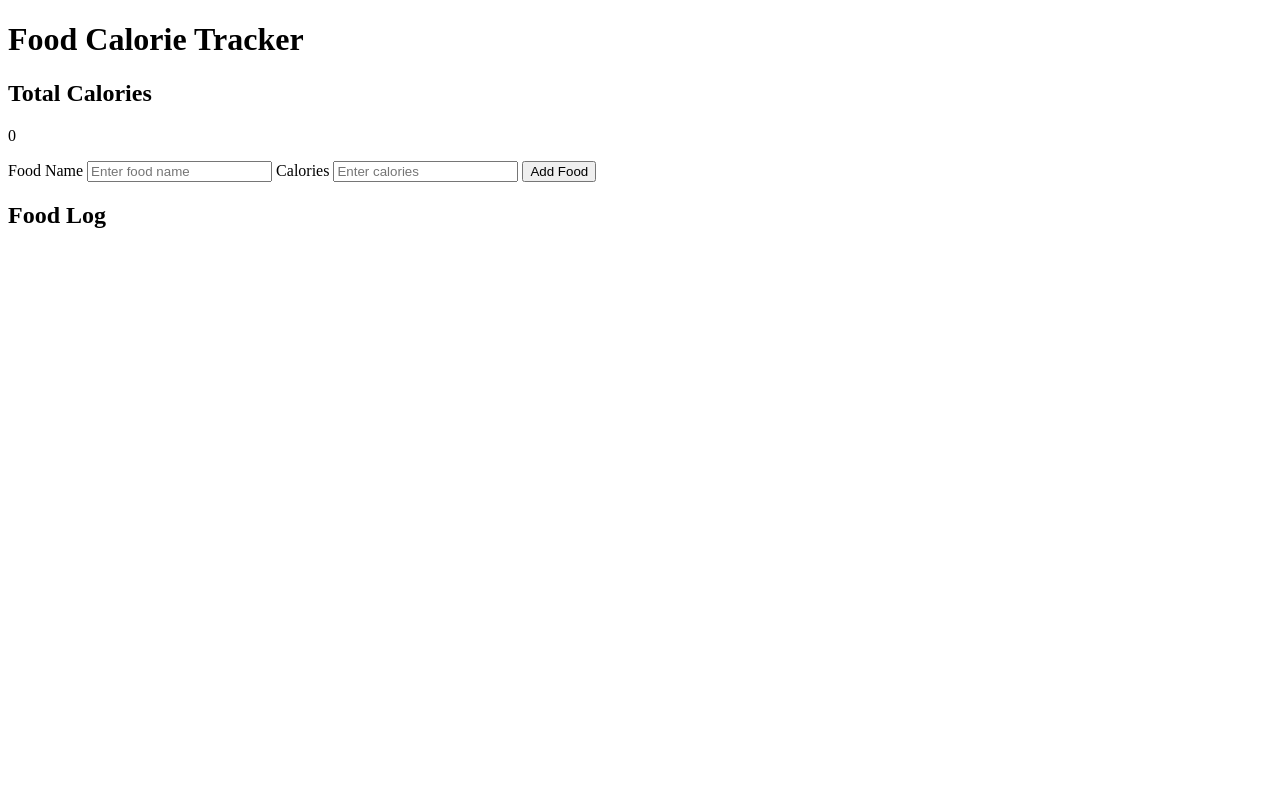
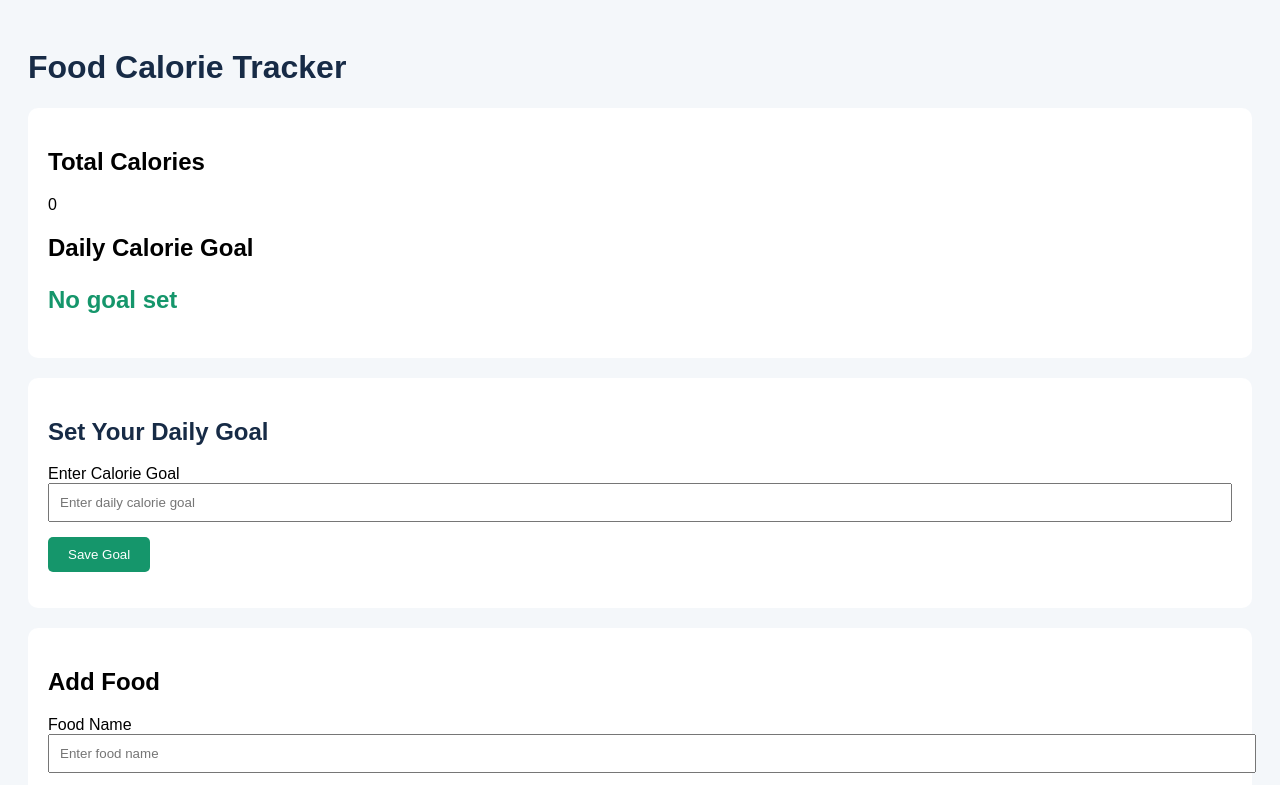
Before and after one commit to fabiang626/FoodCalorieTracker, a plain HTML site: page index.html in a window 1280 px wide. Shown: the top 785 px of the page. Drawn offline with Linux system fonts and the light colour scheme.

Commit message:
Add daily calories goal functionality

```diff
--- a/index.html
+++ b/index.html
@@ -1,6 +1,11 @@
 <!DOCTYPE html>
 <html lang="en">
 <head>
+    <meta charset="UTF-8">
+    <meta name="viewport" content="width=device-width, initial-scale=1.0">
+    <title>Food Calorie Tracker</title>
+
+    <link rel="stylesheet" href="styles.css">
 </head>
 <body>
 
@@ -9,21 +14,54 @@
     <div class="summary-card">
         <h2>Total Calories</h2>
         <p id="total-calories">0</p>
+
+        <!-- Daily Calorie Goal -->
+        <h2>Daily Calorie Goal</h2>
+        <p id="daily-goal-display">No goal set</p>
     </div>
 
+    <!-- Goal Entry Form -->
+    <form id="goal-form">
+
+        <h2>Set Your Daily Goal</h2>
+
+        <label for="calorie-goal">Enter Calorie Goal</label>
+
+        <input
+            type="number"
+            id="calorie-goal"
+            placeholder="Enter daily calorie goal"
+            min="1"
+            step="1"
+            required
+        >
+
+        <button type="submit">
+            Save Goal
+        </button>
+
+        <p id="goal-message"></p>
+
+    </form>
+
+    <!-- Food Entry Form -->
     <form id="food-form">
+
+        <h2>Add Food</h2>
 
         <label for="food-name">Food Name</label>
         <input
             type="text"
             id="food-name"
-        placeholder="Enter food name">
+            placeholder="Enter food name"
+        >
 
         <label for="food-calories">Calories</label>
         <input
             type="number"
             id="food-calories"
-        placeholder="Enter calories">
+            placeholder="Enter calories"
+        >
 
         <button type="submit">
             Add Food
@@ -35,10 +73,9 @@
 
     <h2>Food Log</h2>
 
-<ul id="food-list">
-
-</ul>
+    <ul id="food-list"></ul>
 
     <script src="script.js"></script>
 
 </body>
+</html>
--- a/script.js
+++ b/script.js
@@ -1,3 +1,5 @@
+
+// Food form elements
 const foodForm = document.getElementById("food-form");
 const foodName = document.getElementById("food-name");
 const foodCalories = document.getElementById("food-calories");
@@ -5,9 +7,69 @@ const foodList = document.getElementById("food-list");
 const totalCalories = document.getElementById("total-calories");
 const formMessage = document.getElementById("form-message");
 
+// Goal form elements
+const goalForm = document.getElementById("goal-form");
+const calorieGoalInput = document.getElementById("calorie-goal");
+const dailyGoalDisplay = document.getElementById("daily-goal-display");
+const goalMessage = document.getElementById("goal-message");
+
+// Load saved food entries
 let foods =
     JSON.parse(localStorage.getItem("foods")) || [];
 
+// Load saved calorie goal
+let calorieGoal =
+    Number(localStorage.getItem("calorieGoal")) || 0;
+
+
+// US-04: Save Daily Calorie Goal
+goalForm.addEventListener("submit", function(event)
+{
+    event.preventDefault();
+
+    const goal = Number(calorieGoalInput.value);
+
+    // Validate calorie goal
+    if (!Number.isFinite(goal) || goal <= 0)
+    {
+        goalMessage.textContent =
+            "Calorie goal must be greater than 0.";
+        return;
+    }
+
+    // Save goal
+    calorieGoal = goal;
+
+    localStorage.setItem(
+        "calorieGoal",
+        calorieGoal
+    );
+
+    goalMessage.textContent =
+        "Daily calorie goal saved successfully!";
+
+    displayCalorieGoal();
+});
+
+
+// Display saved calorie goal
+function displayCalorieGoal()
+{
+    if (calorieGoal > 0)
+    {
+        dailyGoalDisplay.textContent =
+            calorieGoal + " calories per day";
+
+        calorieGoalInput.value = calorieGoal;
+    }
+    else
+    {
+        dailyGoalDisplay.textContent = "No goal set";
+    }
+}
+
+
+// Sprint 1: Add Food
 foodForm.addEventListener("submit", function(event)
 {
     event.preventDefault();
@@ -22,7 +84,7 @@ foodForm.addEventListener("submit", function(event)
         return;
     }
 
-    if(calories <= 0)
+    if(!Number.isFinite(calories) || calories <= 0)
     {
         formMessage.textContent =
             "Calories must be greater than 0.";
@@ -47,6 +109,8 @@ foodForm.addEventListener("submit", function(event)
     foodForm.reset();
 });
 
+
+// Display food entries and total calories
 function renderFoods()
 {
     foodList.innerHTML = "";
@@ -72,4 +136,7 @@ function renderFoods()
     totalCalories.textContent = total;
 }
 
+
+// Load saved information when page opens
 renderFoods();
+displayCalorieGoal();
--- a/styles.css
+++ b/styles.css
@@ -52,3 +52,38 @@ button
 {
     color: red;
 }
+
+/* Sprint 2 - US-04 Daily Calorie Goal */
+
+#goal-form {
+    background-color: white;
+    padding: 20px;
+    margin-bottom: 20px;
+    border-radius: 10px;
+}
+
+#goal-form h2 {
+    color: #172b46;
+}
+
+#goal-form input {
+    display: block;
+    width: 100%;
+    box-sizing: border-box;
+}
+
+#goal-form button {
+    cursor: pointer;
+    border-radius: 5px;
+}
+
+#daily-goal-display {
+    color: #15966b;
+    font-size: 24px;
+    font-weight: bold;
+}
+
+#goal-message {
+    color: #15966b;
+    font-weight: bold;
+}
```
Also changed, not shown: README.md. Lines whose indentation alone changed are shown as unchanged.
